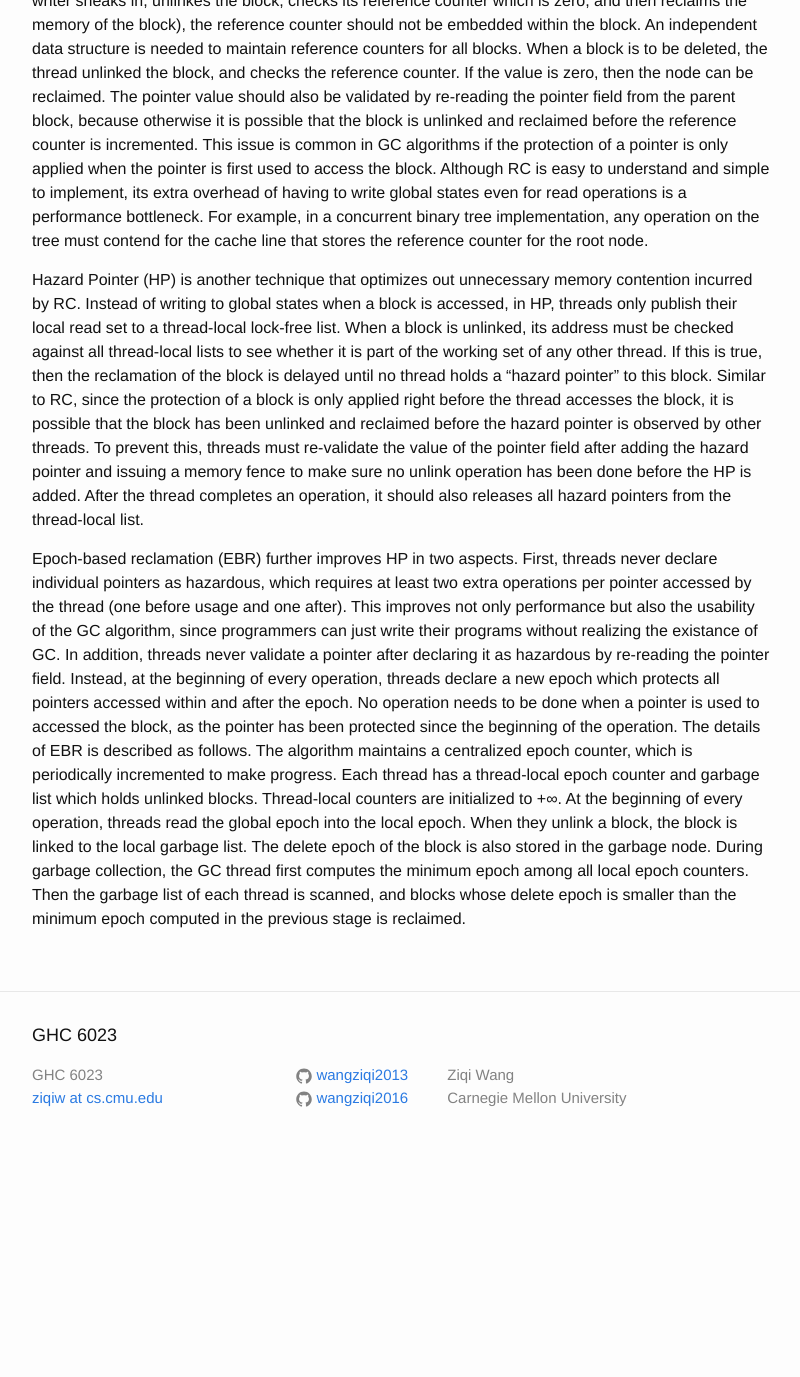
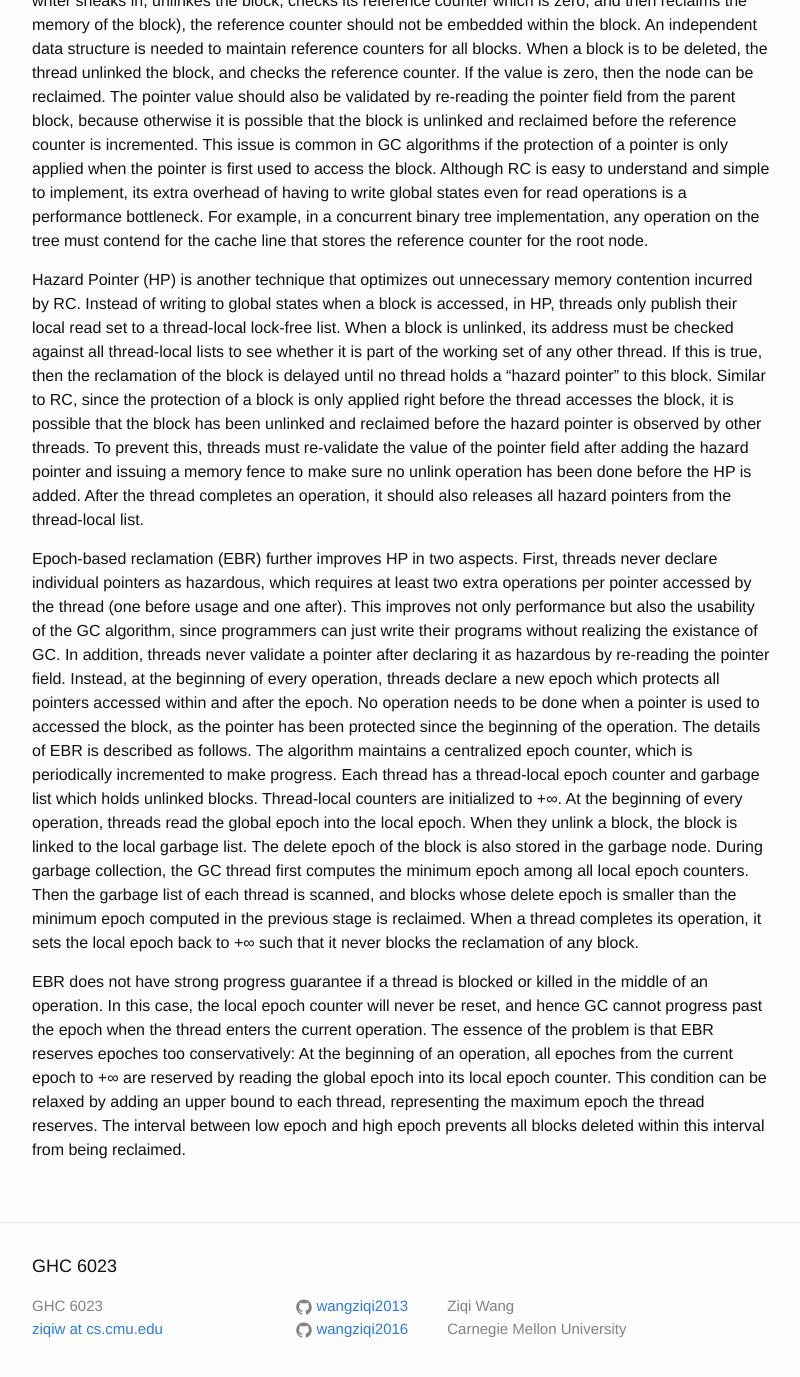
Before and after one commit to wangziqi2013/wangziqi2013.github.io, a Jekyll site: the page built from _posts/2018-12-28-Interval-Based-Memory-Reclamation.markdown, in a window 1280 px wide and 1400 px high, scrolled down 725 px. Shown: the top 1377 px of the window, without its empty margins (238-1038 px from the left). Built offline with Jekyll 4.4.1, drawn with Linux system fonts in a browser that asks for light colours; before the commit the page ends 1894 px from its top, so only the background shows below that.

Commit message:
Adding problem of EBR

```diff
--- a/_posts/2018-12-28-Interval-Based-Memory-Reclamation.markdown
+++ b/_posts/2018-12-28-Interval-Based-Memory-Reclamation.markdown
@@ -57,4 +57,13 @@ blocks. Thread-local counters are initialized to +&infin;. At the beginning of e
 global epoch into the local epoch. When they unlink a block, the block is linked to the local garbage list.
 The delete epoch of the block is also stored in the garbage node. During garbage collection, the GC thread first computes
 the minimum epoch among all local epoch counters. Then the garbage list of each thread is scanned, and blocks whose
-delete epoch is smaller than the minimum epoch computed in the previous stage is reclaimed.
+delete epoch is smaller than the minimum epoch computed in the previous stage is reclaimed. When a thread completes
+its operation, it sets the local epoch back to +&infin; such that it never blocks the reclamation of any block.
+
+EBR does not have strong progress guarantee if a thread is blocked or killed in the middle of an operation. In this
+case, the local epoch counter will never be reset, and hence GC cannot progress past the epoch when the thread
+enters the current operation. The essence of the problem is that EBR reserves epoches too conservatively: At the
+beginning of an operation, all epoches from the current epoch to +&infin; are reserved by reading the global epoch
+into its local epoch counter. This condition can be relaxed by adding an upper bound to each thread, representing the
+maximum epoch the thread reserves. The interval between low epoch and high epoch prevents all blocks deleted within
+this interval from being reclaimed.
```
